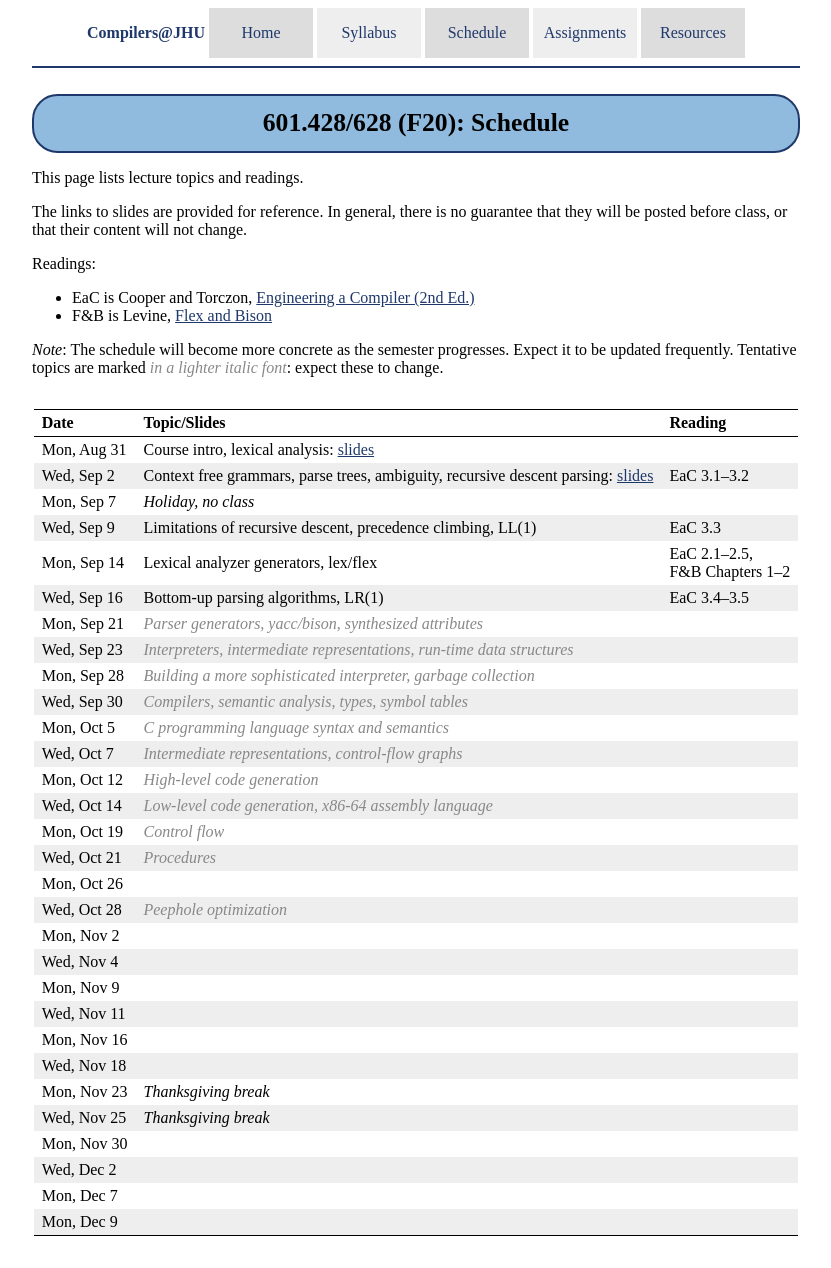
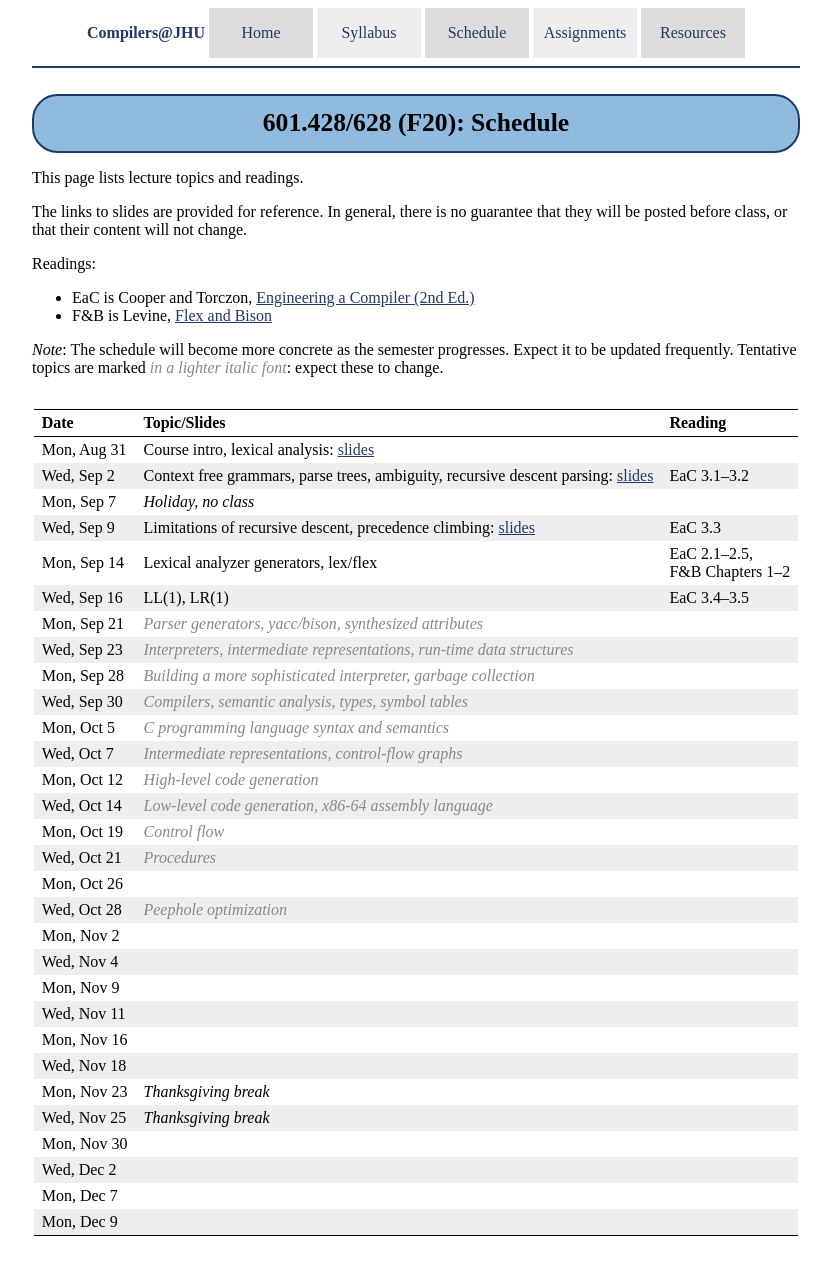
Before and after one commit to jhucompilers/fall2020, a Jekyll site: the page built from schedule.md, in a window 1280 px wide. Shown: the whole page, without its empty margins (224-1055 px from the left). Built offline with Jekyll 4.4.1, drawn with Linux system fonts in a browser that asks for light colours.

Commit message:
post lecture 3, move LL(1) to lecture 5

```diff
--- a/schedule.md
+++ b/schedule.md
@@ -19,9 +19,9 @@ Date               | Topic/Slides | Reading
 Mon, Aug 31 | Course intro, lexical analysis: [slides](lectures/lecture01-public.pdf)
 Wed, Sep 2 | Context free grammars, parse trees, ambiguity, recursive descent parsing: [slides](lectures/lecture02-public.pdf) | EaC 3.1–3.2
 Mon, Sep 7 | *Holiday, no class*
-Wed, Sep 9 | Limitations of recursive descent, precedence climbing, LL(1) | EaC 3.3
+Wed, Sep 9 | Limitations of recursive descent, precedence climbing: [slides](lectures/lecture03-public.pdf) | EaC 3.3
 Mon, Sep 14 | Lexical analyzer generators, lex/flex | EaC 2.1–2.5,<br>F&amp;B Chapters 1–2
-Wed, Sep 16 | Bottom-up parsing algorithms, LR(1) | EaC 3.4–3.5
+Wed, Sep 16 | LL(1), LR(1) | EaC 3.4–3.5
 Mon, Sep 21 | <span class="tentative">Parser generators, yacc/bison, synthesized attributes</span>
 Wed, Sep 23 | <span class="tentative">Interpreters, intermediate representations, run-time data structures</span>
 Mon, Sep 28 | <span class="tentative">Building a more sophisticated interpreter, garbage collection</span>
```
Also changed, not shown: 1 other file.
